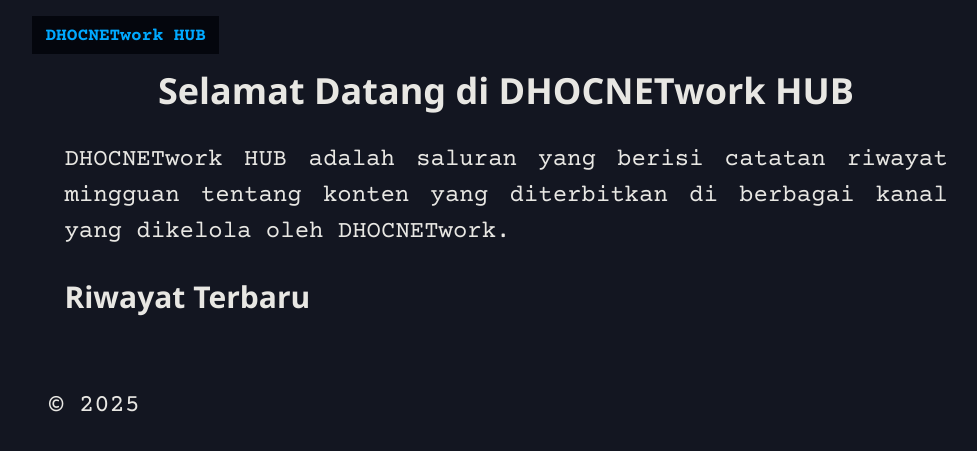
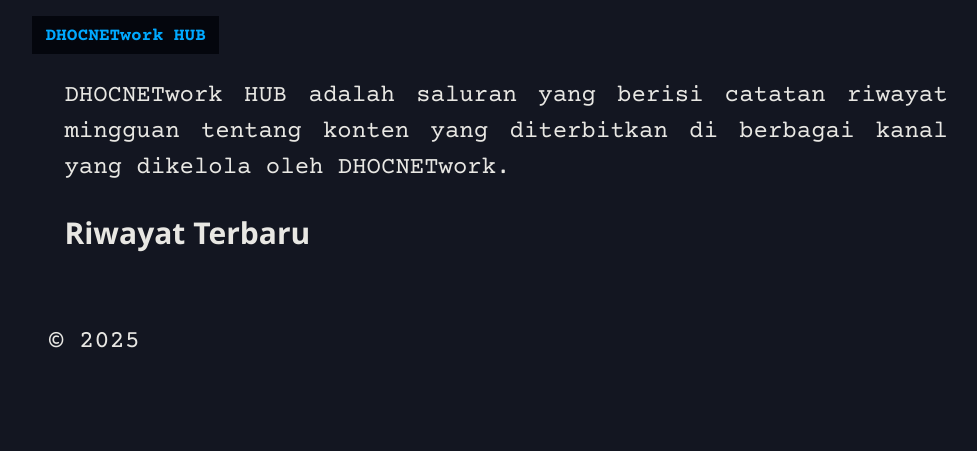
Before and after one commit to dhocnet/dhocnet.github.io, a Jekyll site: the page built from index.md, in a window 1280 px wide. Shown: the top 451 px of the page, without its empty margins (134-1111 px from the left). Built offline with Jekyll 4.4.1, drawn with Linux system fonts in a browser that asks for light colours; some web fonts are replaced.

Commit message:
Update home.html

```diff
--- a/_layouts/home.html
+++ b/_layouts/home.html
@@ -3,8 +3,6 @@ layout: default
 ---
 
   <section class="home-panel">
-    <h2 class="w3-xxlarge w3-center" style="font-weight: bold;">
-      Selamat Datang di DHOCNETwork HUB
     </h2>
     <p class="w3-xlarge">
       DHOCNETwork HUB adalah saluran yang berisi catatan riwayat mingguan tentang konten yang diterbitkan di berbagai kanal yang dikelola oleh DHOCNETwork.
```
